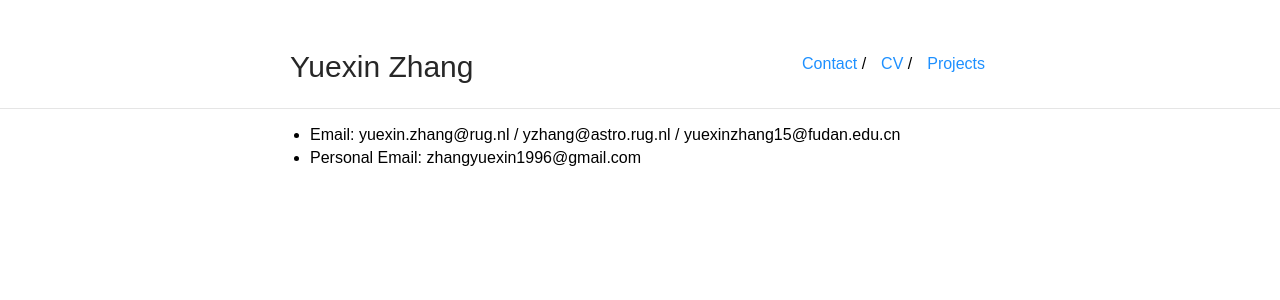
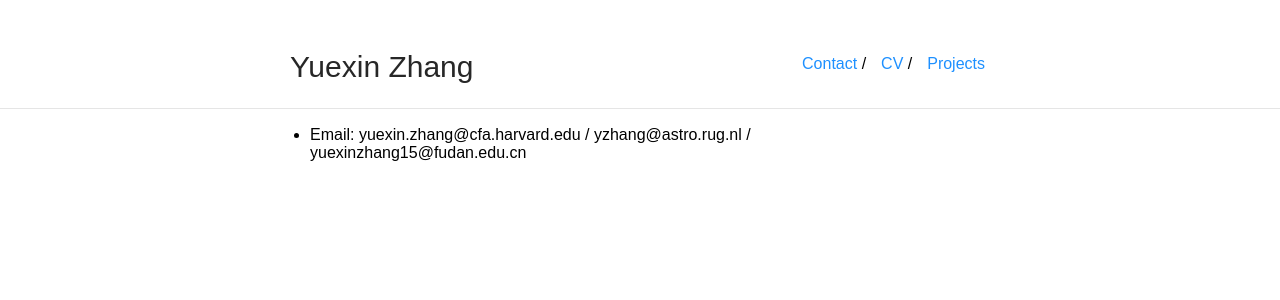
Before and after one commit to lzzyx96txdy/lzzyx96txdy.github.io, a Jekyll site: the page built from contact.md, in a window 1280 px wide. Shown: the top 300 px of the page. Built offline with Jekyll 4.4.1, drawn with Linux system fonts in a browser that asks for light colours.

Commit message:
update contact

```diff
--- a/contact.md
+++ b/contact.md
@@ -3,5 +3,5 @@ layout: default
 is_contact: true
 ---
 
-* Email: yuexin.zhang@rug.nl / yzhang@astro.rug.nl / yuexinzhang15@fudan.edu.cn
-* Personal Email: zhangyuexin1996@gmail.com
+* Email: yuexin.zhang@cfa.harvard.edu / yzhang@astro.rug.nl / yuexinzhang15@fudan.edu.cn
+<!-- * Personal Email: zhangyuexin1996@gmail.com -->
```
